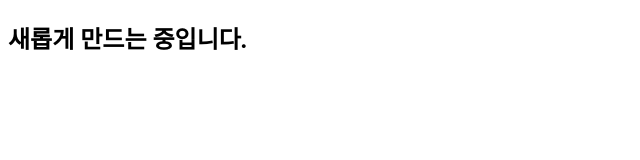
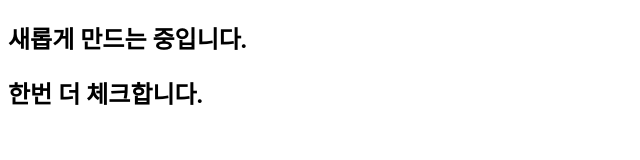
Before and after one commit to Kimyongdo/HTML, a plain HTML site: page founded.html in a window 1280 px wide. Shown: the whole page, without its empty margins (0-640 px from the left). Drawn offline with Linux system fonts and the light colour scheme.

Commit message:
한번 더 체크합니다 추가

```diff
--- a/founded.html
+++ b/founded.html
@@ -8,5 +8,6 @@
 </head>
 <body>
     <h2>새롭게 만드는 중입니다.</h2>
+    <h2>한번 더 체크합니다.</h2>
 </body>
 </html>
```
